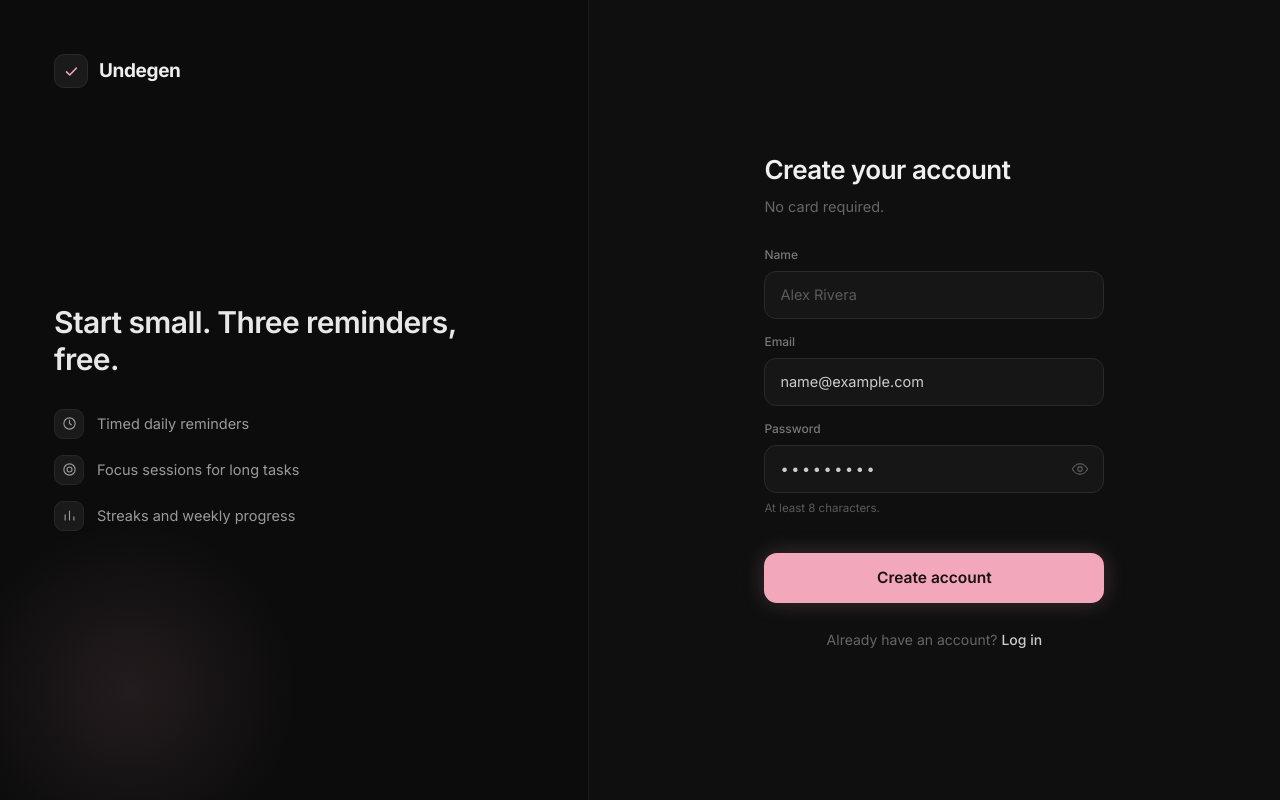
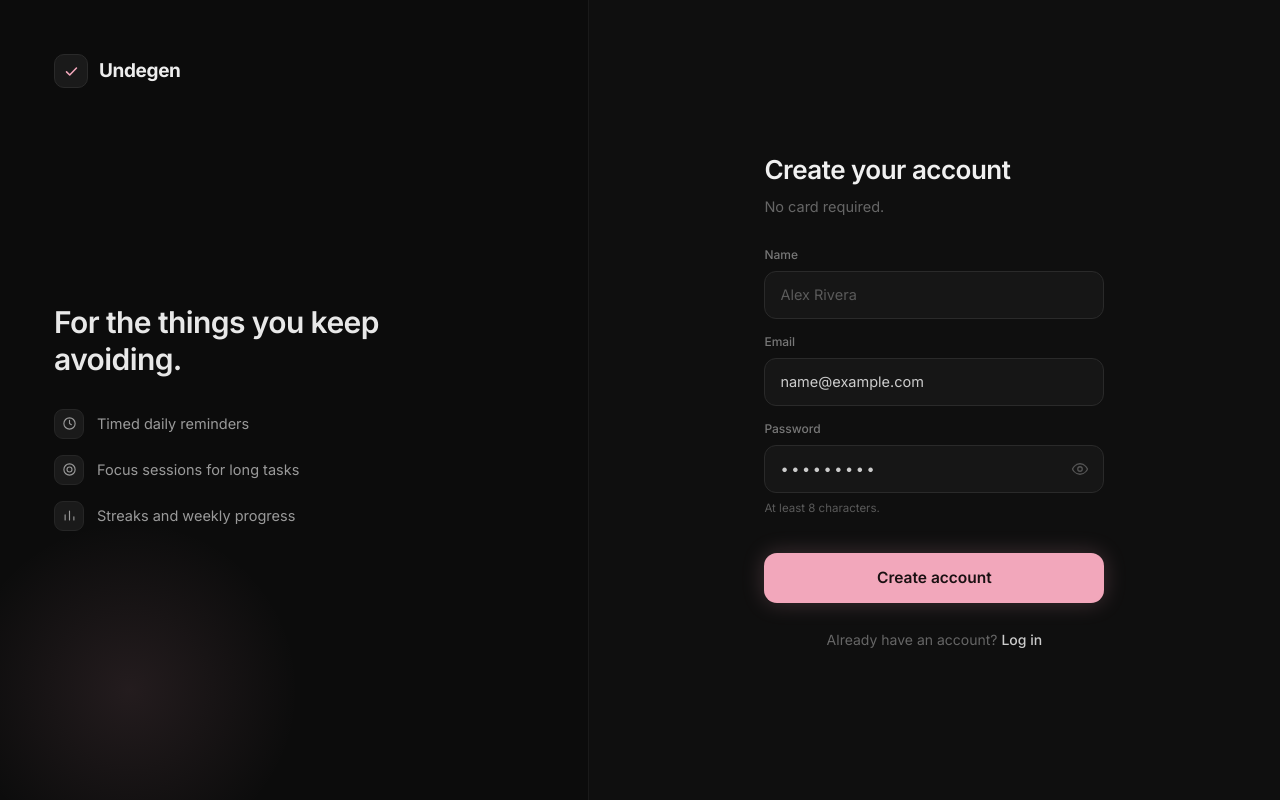
Before and after one commit to e-l-l/UnDegen, a React (Vite) app in the folder frontend/: page / in a window 1280 px wide. Both pictures are taken after typing "name@example.com", "Sample123" into the empty fields and a click on the button "Create an account". Built offline with nearby package versions, Linux system fonts and the light colour scheme; no server answers.

Commit message:
feat: update BrandPanel heading to enhance user engagement with motivational message

```diff
--- a/frontend/src/features/auth/AuthForm.tsx
+++ b/frontend/src/features/auth/AuthForm.tsx
@@ -131,14 +131,14 @@ export function AuthForm({ auth }: { auth: AuthFormState }) {
         <div>
           <div className="mb-1.75 flex items-baseline justify-between">
             <Label htmlFor="password">Password</Label>
-            {!isSignup && (
+            {/* {!isSignup && (
               <button
                 type="button"
                 className="text-[12px] text-ink-muted transition-colors hover:text-ink"
               >
                 Forgot?
               </button>
-            )}
+            )} */}
           </div>
           <div className="relative">
             <Input
--- a/frontend/src/features/auth/BrandPanel.tsx
+++ b/frontend/src/features/auth/BrandPanel.tsx
@@ -59,7 +59,7 @@ export function BrandPanel({ mode, className }: { mode: AuthMode; className?: st
       ) : (
         <div className="relative flex flex-1 flex-col justify-center">
           <h2 className="max-w-105 text-[30px] font-semibold leading-tight tracking-[-0.02em] text-[#e8e8e8]">
-            Start small. Three reminders, free.
+            For the things you keep avoiding.
           </h2>
           <ul className="mt-7.5 flex flex-col gap-4">
             <FeatureRow icon={<Clock className="size-3.75" />} label="Timed daily reminders" />
--- a/frontend/src/index.css
+++ b/frontend/src/index.css
@@ -103,4 +103,8 @@
     @apply bg-background text-foreground antialiased;
     font-family: var(--font-sans);
   }
+  button:not(:disabled),
+  [role="button"]:not(:disabled) {
+    cursor: pointer;
+  }
 }
```
